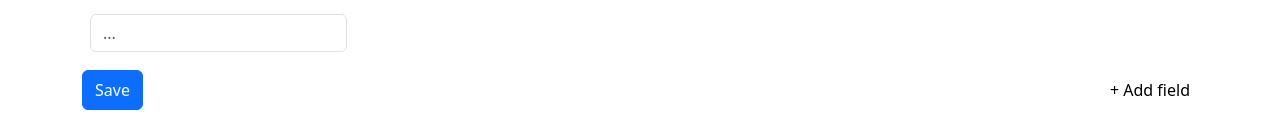
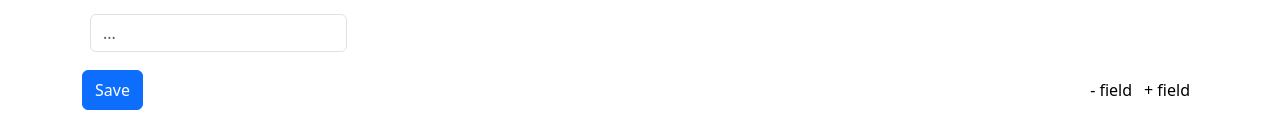
Before and after one commit to iekeng/DevPort-Frontend, a React (Create React App) app: page /PersonalDetailsPage in a window 1280 px wide. Shown: the part 816-952 px from the top of the page. Built offline with nearby package versions, Linux system fonts and the light colour scheme; no server answers; the HTML template or start-up script is replaced by a standard one.

Commit message:
- field feature in multifield

```diff
--- a/src/components/MultiFields.js
+++ b/src/components/MultiFields.js
@@ -20,9 +20,9 @@ const MultiFields = ({ endpoint, value}) => {
     setFormDataArray([...formDataArray, {fieldValue:''}])
   }
 
-  const handleRemoveField = (i) => {
+  const handleRemoveField = () => {
     let newFormDataArray = [...formDataArray];
-    newFormDataArray.splice(i, 1);
+    newFormDataArray.splice(-1, 1);
     setFormDataArray(newFormDataArray);
   }
 
@@ -110,16 +110,13 @@ const MultiFields = ({ endpoint, value}) => {
         {formDataArray.map((formData, index) => (
           <div className='m-2' key={index}>
             <InputField name={value} type="text" placeholder="..." value={formData.formValue} onChange={ e => handleChange(index, e)}/>
-            {index ?
-            <Button className="ms-auto p-2" onClick={() => handleRemoveField(index)} style={{background: 'none', border: 'none', color: 'black'}}>- Remove Field</Button>
-            : null
-            }
           </div>
         ))}
       </div>
       <div className="d-flex">
         <Button className="py-1" onClick={handleSubmit}>Save</Button>
-        <Button className="ms-auto p-2" onClick={handleAddField} style={{background: 'none', border: 'none', color: 'black'}}>+ Add field</Button>
+        <Button className="ms-auto p-1" onClick={handleRemoveField} style={{background: 'none', border: 'none', color: 'black'}}>- field</Button>
+        <Button className=" p-2" onClick={handleAddField} style={{background: 'none', border: 'none', color: 'black'}}>+ field</Button>
       </div>
     </div>
     </>
```
